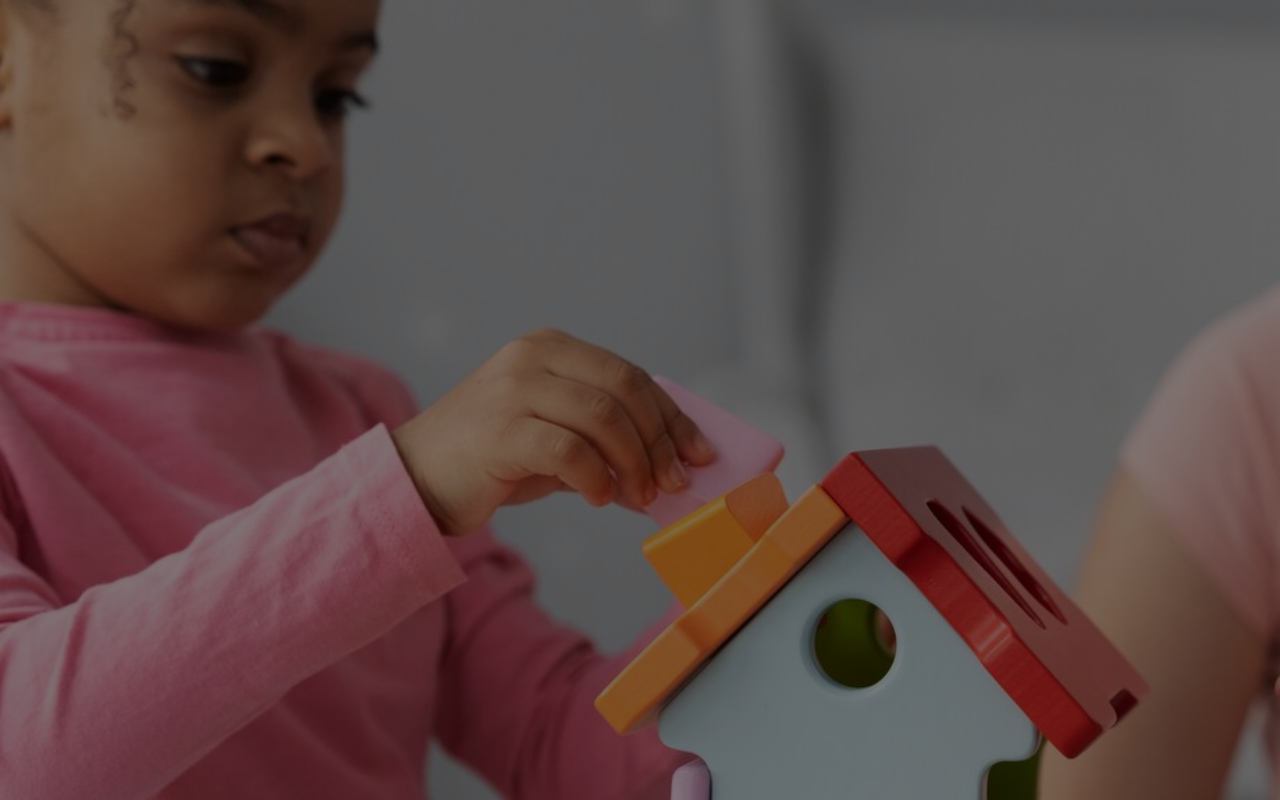
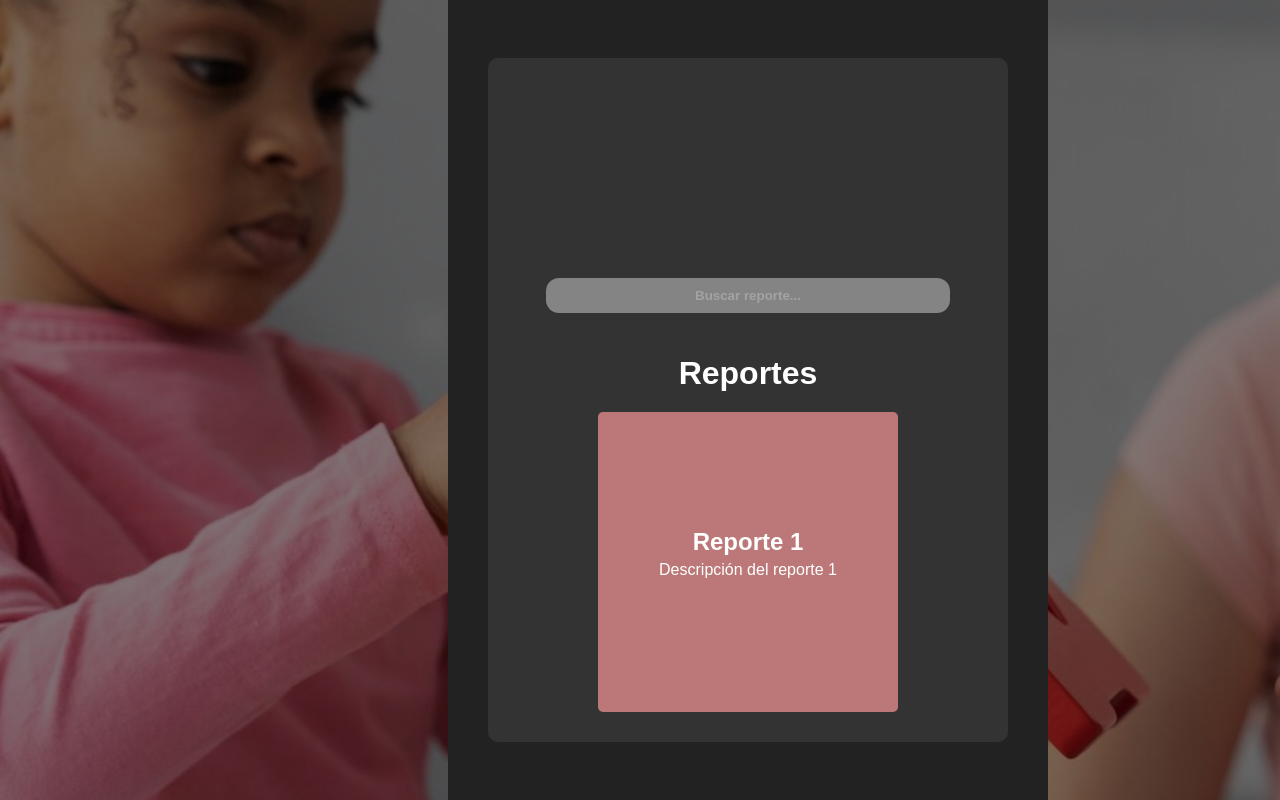
Before and after one commit to Katar89/MultiKids, a React (Create React App) app: page /reportes in a window 1280 px wide. Before the commit this address had no page. Built offline with nearby package versions, Linux system fonts and the light colour scheme; a web font is replaced by a local one.

Commit message:
Hueso de los reportes añadido, tengo gripa NO MUEVAN MAS EL CSS 😭
😭😭😭

```diff
--- a/src/App.js
+++ b/src/App.js
@@ -6,6 +6,7 @@ import Inicio from './components/inicio.js';
 import Estudiantes from './components/estudiantes.js';
 import Actividades from './components/Actividades.js';
 import Registro from './components/registro.js';
+import Reportes from './components/Reportes.js';
 
 function App() {
   return (
@@ -17,6 +18,7 @@ function App() {
         <Route exact path='/inicio'  element={<Inicio/>}/>
         <Route exact path='/estudiantes'  element={<Estudiantes/>}/>
         <Route exact path='/actividades'  element={<Actividades/>}/>
+        <Route exact path='/reportes'  element={<Reportes/>}/>
       </Routes>
     </Router>
   );
--- /dev/null
+++ b/src/components/Reportes.js
@@ -0,0 +1,51 @@
+import React, { useState } from 'react';
+import '../css/reportes.css';
+import { useNavigate } from 'react-router-dom';
+
+function Reportes() {
+  const navigate = useNavigate();
+  const [searchQuery, setSearchQuery] = useState('');
+
+
+  const [reports, setReports] = useState([
+    { id: 1, title: "Reporte 1", description: "Descripción del reporte 1" },
+
+    // añadir reportes y tal
+  ]);
+
+  // barra de busqueda nuevamente
+  const filteredReports = reports.filter(report =>
+    report.title.toLowerCase().includes(searchQuery.toLowerCase())
+  );
+
+  const handleBack = () => {
+    navigate(-1); // Botones de regreso (la cague)
+  };
+
+  return (
+    <div className='reportes-origen'>
+      <div className='reportes-body'>
+        <div className="reportes-container">
+          <input
+            type="text"
+            className="search-bar"
+            placeholder="Buscar reporte..."
+            value={searchQuery}
+            onChange={(e) => setSearchQuery(e.target.value)}
+          />
+          <h1 className='h1Reporte'>Reportes</h1>
+          <div className="reports-list">
+            {filteredReports.map((report) => (
+              <div key={report.id} className="report-square">
+                <h2>{report.title}</h2>
+                <p>{report.description}</p>
+              </div>
+            ))}
+          </div>
+        </div>
+      </div>
+    </div>
+  );
+}
+
+export default Reportes;
--- /dev/null
+++ b/src/css/reportes.css
@@ -0,0 +1,90 @@
+/* Container setup */
+.reportes-origen {
+    display: flex;
+    align-items: center;
+    justify-content: center;
+    margin-left: 35vw;
+    width: 200%;
+    height: 100vh;
+    background-color: #222;
+  }
+
+  .reportes-body {
+    display: flex;
+    flex-direction: column;
+    align-items: center;
+    width: 100%;
+  }
+
+  /* Main container */
+  .reportes-container {
+    background-color: #333;
+    width: 80%;
+    max-width: 600px;
+    padding: 20px;
+    border-radius: 10px;
+    color: #fff;
+    text-align: center;
+  }
+
+  /* Title styling */
+  .h1Reporte {
+    font-size: 2em;
+    margin-bottom: 20px;
+    color: #fff;
+  }
+
+  /* Search bar styling */
+  .search-bar {
+    width: 80%;
+    padding: 10px;
+    margin-bottom: 20px;
+    border-radius: 13px;
+    border: none;
+    outline: none;
+    background-color: #848484;
+    color: #c2c2c2;
+    text-align: center;
+    font-weight: bold;
+  }
+
+  .search-bar::placeholder {
+    color: #c2c2c2;
+    opacity: 0.5;
+  }
+
+  /* Report square styling */
+  .report-square {
+    width: 300px;
+    height: 300px;
+    background-color: #BC7878;
+    border-radius: 5px;
+    display: flex;
+    flex-direction: column;
+    align-items: center;
+    justify-content: center;
+    margin: 10px auto;
+    color: #fff;
+  }
+
+  .report-square h2 {
+    margin: 0;
+    font-size: 1.5em;
+  }
+
+  .report-square p {
+    margin-top: 5px;
+    font-size: 1em;
+  }
+
+  /* Back button styling */
+  .back-button {
+    margin-top: 20px;
+    background-color: #B18AFF;
+    color: #fff;
+    border: none;
+    padding: 10px 20px;
+    border-radius: 10px;
+    cursor: pointer;
+    font-size: 1em;
+  }
```
